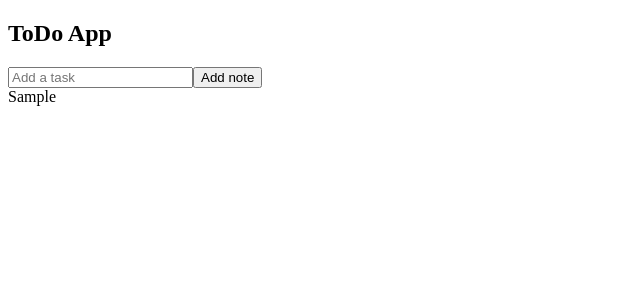
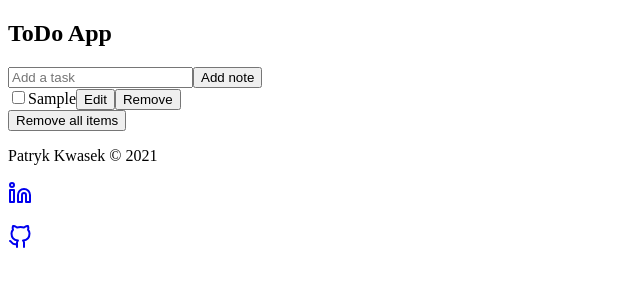
Before and after one commit to PatrykKwasek/react-todo-app, a React (Create React App) app: page / in a window 1280 px wide. Both pictures are taken after typing "Sample" into the empty fields and a click on the button "Add note". Shown: the top 300 px of the page, without its empty margins (0-640 px from the left). Built offline with nearby package versions, Linux system fonts and the light colour scheme.

Commit message:
Added reusable components + methods to let user add or delete note

```diff
--- a/package.json
+++ b/package.json
@@ -8,6 +8,7 @@
     "@testing-library/user-event": "^12.8.3",
     "react": "^17.0.2",
     "react-dom": "^17.0.2",
+    "react-feather": "^2.0.9",
     "react-scripts": "4.0.3",
     "web-vitals": "^1.1.2"
   },
--- a/public/index.html
+++ b/public/index.html
@@ -10,34 +10,11 @@
       content="Web site created using create-react-app"
     />
     <link rel="apple-touch-icon" href="%PUBLIC_URL%/logo192.png" />
-    <!--
-      manifest.json provides metadata used when your web app is installed on a
-      user's mobile device or desktop. See https://developers.google.com/web/fundamentals/web-app-manifest/
-    -->
     <link rel="manifest" href="%PUBLIC_URL%/manifest.json" />
-    <!--
-      Notice the use of %PUBLIC_URL% in the tags above.
-      It will be replaced with the URL of the `public` folder during the build.
-      Only files inside the `public` folder can be referenced from the HTML.
-
-      Unlike "/favicon.ico" or "favicon.ico", "%PUBLIC_URL%/favicon.ico" will
-      work correctly both with client-side routing and a non-root public URL.
-      Learn how to configure a non-root public URL by running `npm run build`.
-    -->
-    <title>React App</title>
+    <title>React ToDo App</title>
   </head>
   <body>
     <noscript>You need to enable JavaScript to run this app.</noscript>
     <div id="root"></div>
-    <!--
-      This HTML file is a template.
-      If you open it directly in the browser, you will see an empty page.
-
-      You can add webfonts, meta tags, or analytics to this file.
-      The build step will place the bundled scripts into the <body> tag.
-
-      To begin the development, run `npm start` or `yarn start`.
-      To create a production bundle, use `npm run build` or `yarn build`.
-    -->
   </body>
 </html>
--- /dev/null
+++ b/src/components/Footer/Footer.js
@@ -0,0 +1,36 @@
+import React from 'react';
+
+import { Linkedin, GitHub } from 'react-feather';
+import { Link } from '../Link/Link';
+
+export const Footer = () => {
+  return (
+    <div>
+      <p>
+        <span>Patryk Kwasek © 2021</span>
+      </p>
+
+      <div>
+        <p>
+          <Link
+            href='https://www.linkedin.com/in/patryk-kwasek-0b9a821b3/'
+            target='_blank'
+            rel='noreferrer'
+          >
+            <Linkedin />
+          </Link>
+        </p>
+
+        <p>
+          <Link
+            href='https://github.com/PatrykKwasek'
+            target='_blank'
+            rel='noreferrer'
+          >
+            <GitHub />
+          </Link>
+        </p>
+      </div>
+    </div>
+  )
+}
--- a/src/components/Input/Input.js
+++ b/src/components/Input/Input.js
@@ -1,7 +1,13 @@
 import React from "react";
 
-export const Input = ({type, value, placeholder, onChange}) => {
+export const Input = ({type, name, value, placeholder, onChange}) => {
   return (
-    <input type={type} value={value} placeholder={placeholder} onChange={onChange}/>
+    <input
+      type={type}
+      name={name}
+      value={value}
+      placeholder={placeholder}
+      onChange={onChange}
+    />
   )
 }
--- /dev/null
+++ b/src/components/Link/Link.js
@@ -0,0 +1,13 @@
+import React from 'react';
+
+export const Link = ({ href, target, rel, children }) => {
+  return (
+    <a
+      href={href}
+      target={target}
+      rel={rel}
+    >
+      {children}
+    </a>
+  )
+}
--- /dev/null
+++ b/src/components/List/ToDoList.js
@@ -0,0 +1,32 @@
+import React from "react";
+
+import { Button } from "../Button/Button";
+import { Input } from "../Input/Input";
+
+export const ToDoList = ({notesData, handleEditNote, handleDeleteNote}) => {
+  return (
+    <div>
+      {
+        notesData.map((item, index) => (
+          <div key={`Note item-${index}`}>
+            <Input type='checkbox' />
+
+            <span>{item.note}</span>
+
+            <Button
+              type='text'
+              txt='Edit'
+              onClick={handleEditNote}
+            />
+
+            <Button
+              type='text'
+              txt='Remove'
+              onClick={handleDeleteNote}
+            />
+          </div>
+        ))
+        }
+    </div>
+  )
+}
--- a/src/pages/Home/Home.js
+++ b/src/pages/Home/Home.js
@@ -1,49 +1,71 @@
 import React, { useEffect, useState } from "react";
+
 import { Button } from "../../components/Button/Button";
+import { Footer } from "../../components/Footer/Footer";
 import { Input } from "../../components/Input/Input";
+import { ToDoList } from "../../components/List/ToDoList";
 
 export const Home = () => {
-  // const [notesData, setNotesData] = useState([]);
-  const [inputData, setInputData] = useState('');
-
-  const [exampleData, setExampleData] = useState([]);
+  const [noteData, setNoteData] = useState({
+    id: 5,
+    note: '',
+    completed: false
+  })
+  const [appData, setAppData] = useState([]);
 
   const getData = () => {
-    // App data
-    // const localStorageData = JSON.parse(localStorage.getItem('AppStore'));
-    // setNotesData(localStorageData);
-    // console.log('Variable localStorageData - ', localStorageData);
-
-    // Example data
-    const exampleStorageData = JSON.parse(localStorage.getItem('example'));
-    exampleStorageData && setExampleData(exampleStorageData);
-    console.log('Variable exampleStorageData - ', exampleStorageData);
+    const appStorageData = JSON.parse(localStorage.getItem('appData'));
+    appStorageData && setAppData(appStorageData);
+    console.log('Variable appStorageData - ', appStorageData);
   }
 
   useEffect(() => {
+    // Retrieve data from LocalStorage
     getData();
   }, [])
 
   useEffect(() => {
-    localStorage.setItem('example', JSON.stringify(exampleData));
-  }, [exampleData])
+    // Set data in LocalStorage to keep it up to date
+    localStorage.setItem('appData', JSON.stringify(appData));
+  }, [appData])
 
   const addNote = () => {
-    console.log('ADD NOTE');
-
-    const sampleData = [{
-      id: 4,
-      note: inputData,
-      completed: true
-    }]
-
-    setExampleData(exampleData.concat(sampleData));
-    setInputData('');
+    // Add note data to all notes array state
+    setAppData(appData.concat(noteData));
+    // Clear input data
+    setNoteData({
+      noteData,
+      note: ''
+    })
   }
 
+  const updateNote = (id) => {
+    // Hot to update specific note by ID ???
+    console.log('Update note');
+    setNoteData({
+      ...noteData,
+      note: noteData.note
+    })
+  }
+
+  const deleteNote = (id) => {
+    setAppData(appData.filter(note => note.id !== id))
+  }
+
+  const removeAllNotes = () => {
+    // Set app data array empty
+    setAppData([]);
+    // Remove data from LocalStorage
+    localStorage.removeItem('appData');
+  }
+
+  // Handler to take all data from input
   const handleInput = (e) => {
-    const { value } = e.target;
-    setInputData(value);
+    const { value, name } = e.target;
+    setNoteData({
+      ...noteData,
+      [name]: value
+    });
   }
 
   return (
@@ -52,29 +74,38 @@ export const Home = () => {
         <h2>ToDo App</h2>
       </header>
 
-      <Input type='text' value={inputData} placeholder='Add a task' onChange={handleInput}/>
-      <Button type='submit' txt='Add note' onClick={addNote}/>
+      {/* I think you should create form - it will be looking way more cleaner */}
+      <Input
+        type='text'
+        name='note'
+        value={noteData.note}
+        placeholder='Add a task'
+        onChange={handleInput}
+      />
+
+      <Button
+        type='submit'
+        txt='Add note'
+        onClick={addNote}
+      />
 
       <div>
-        {/* {console.log('Notes data', notesData)} */}
+        <ToDoList
+          notesData={appData}
+          handleEditNote={updateNote}
+          handleDeleteNote={deleteNote}
+        />
+      </div>
 
-        {/* <h2>Notes</h2>
-        {
-          notesData.map((item, index) => (
-            <div key={`Note item-${index}`}>
-              <span>{item.note}</span>
-            </div>
-          ))
-        } */}
+      <div>
+        <Button
+          type='button'
+          txt='Remove all items'
+          onClick={removeAllNotes}
+        />
+      </div>
 
-        {
-          exampleData.map((item, index) => (
-            <div key={`Note item-${index}`}>
-              <span>{item.note}</span>
-            </div>
-          ))
-        }
-      </div>
+      <Footer />
     </div>
   )
 }
```
Also changed, not shown: src/components/Form/ToDoForm.js (added, +9 -0 lines), src/components/ToDo/ToDo.js (added, +26 -0 lines), src/helpers/localStorage/localStorage.js (added, +12 -0 lines), 2 other files (tests, documents, lock files or other folders).
